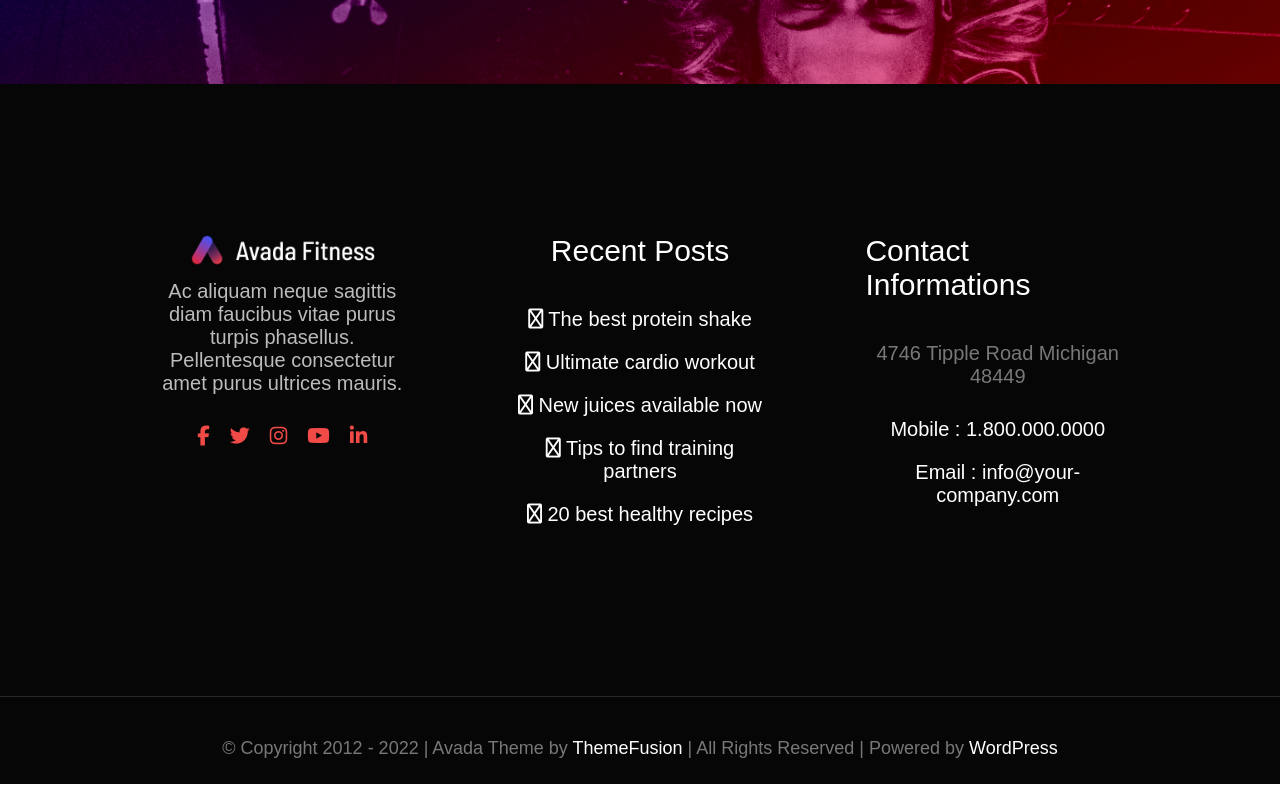
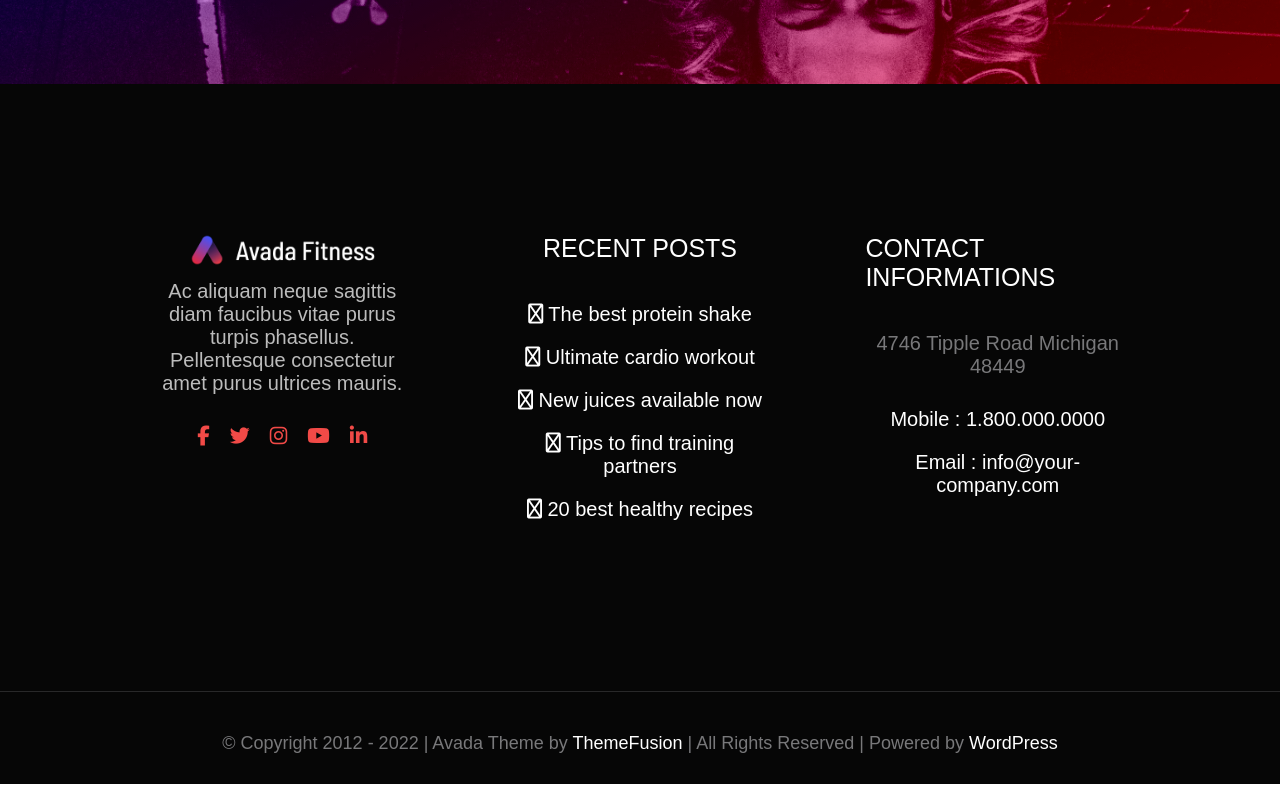
Before and after one commit to dvthnight/proj-html-vuejs, a Vue app: page / in a window 1280 px wide. Shown: the part 6877-7677 px from the top of the page. Built offline with nearby package versions, Linux system fonts and the light colour scheme; a small style sheet from the web is missing.

Commit message:
sistemato titoli footer

```diff
--- a/src/components/FooterFitness.vue
+++ b/src/components/FooterFitness.vue
@@ -81,8 +81,9 @@ export default {
             h2{
                 color: white;
                 font-weight: 500;
-                font-size: 30px;
+                font-size: 25px;
                 margin-bottom: 30px;
+                text-transform: uppercase;
             }
 
             li,p{
```
